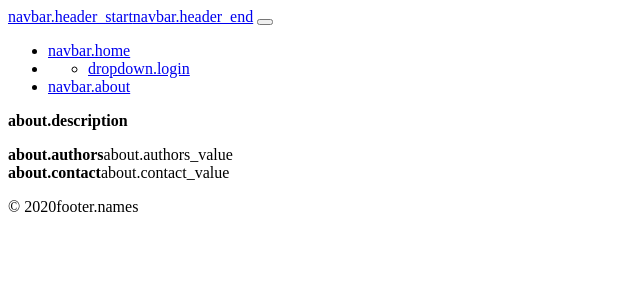
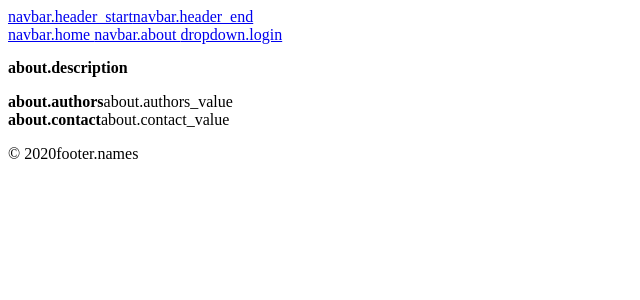
Before and after one commit to ArtWen/PHP-SymfonyProject, a Symfony app: template templates/about/index.html.twig in a window 1280 px wide. Shown: the top 300 px of the page, without its empty margins (0-640 px from the left). Run offline with Twig, Linux system fonts and the light colour scheme; the template is opened without the code that fills it, so the values that code supplies are empty; some libraries are stand-ins or nearby versions.

Commit message:
Rebuild base.html.twig

```diff
--- a/templates/base.html.twig
+++ b/templates/base.html.twig
@@ -9,77 +9,49 @@
         {% endblock %}
     </head>
     <body>
-        <nav class="navbar navbar-expand-lg navbar-light bg-light">
-            <a class="navbar-brand" href="{{ path('index') }}">{{ 'navbar.header_start'|trans }}<span class="navbar-authors">{{ 'navbar.header_end'|trans }}</span></a>
-            <button class="navbar-toggler" type="button" data-toggle="collapse" data-target="#navbar" aria-controls="navbar" aria-expanded="false" aria-label="Toggle navigation">
-                <span class="navbar-toggler-icon"></span>
-            </button>
+        <nav class="navbar row">
+            <div class="headerTitle link">
+                <a href="{{ path('index') }}">
+                    {{ 'navbar.header_start'|trans }}<span class="navbar-authors">{{ 'navbar.header_end'|trans }}</span>
+                </a>
+            </div>
+            <div class="navButtons">
+                <a class="navButton link" href="{{ path('index') }}">
+                    <i class="fa fa-home" aria-hidden="true"></i> {{ 'navbar.home'|trans }}
+                </a>
 
-            <div class="collapse navbar-collapse" id="navbar">
-                <ul class="navbar-nav ml-auto">
-                    <li class="nav-item active">
-                        <a class="nav-link" href="{{ path('index') }}">{{ 'navbar.home'|trans }}</a>
-                    </li>
                 {% if is_granted('ROLE_ADMIN') %}
-                        <li class="nav-item active">
-                            <a class="nav-link" href="{{ path('admin_panel') }}"> {{ 'navbar.admin_panel'|trans }} </a>
-                        </li>
+                    <a class="navButton link" href="{{ path('admin_panel') }}">
+                        {{ 'navbar.admin_panel'|trans }}
+                    </a>
                 {% endif %}
-                    <li class="dropdown nav-item pointer">
-                        <a href="#" class="nav-link dropdown-toggle" data-toggle="dropdown" role="button" aria-expanded="false" id="user">
-                            <i class="fa fa-user" aria-hidden="true"></i>
-                            <span class="caret"></span>
+
+                <a class="navButton link" href="{{ path('about_index') }}">
+                    <i class="fa fa-info" aria-hidden="true"></i> {{ 'navbar.about'|trans }}
                 </a>
-                        <ul class="dropdown-menu dropdown-menu-right user" role="menu" aria-labelledby="user">
+
                 {% if app.user %}
-                                <li>
-                                    <a class="dropdown-item" href="{{ path('app_logout') }}">
-                                        <i class="fa fa-sign-out" aria-hidden="true"></i> {{ 'dropdown.logout'|trans }}
+                    <a class="navButton link" href="{{ path('app_logout') }}">
+                        <i class="fa fa-sign-out-alt" aria-hidden="true"></i> {{ 'dropdown.logout'|trans }}
                     </a>
-                                </li>
                 {% else %}
-                                <li>
-                                    <a class="dropdown-item" href="{{ path('app_login') }}">
-                                        <i class="fa fa-sign-in" aria-hidden="true"></i> {{ 'dropdown.login'|trans }}
+                    <a class="navButton link" href="{{ path('app_login') }}">
+                        <i class="fa fa-sign-in-alt" aria-hidden="true"></i> {{ 'dropdown.login'|trans }}
                     </a>
-                                </li>
                 {% endif %}
-                        </ul>
-                    </li>
-                    <li class="nav-item">
-                        <a class="nav-link" href="{{ path('about_index') }}">{{ 'navbar.about'|trans }}</a>
-                    </li>
-                </ul>
             </div>
         </nav>
 
-        <div class="container body-container">
+        <div class="main">
             {% block body %}
-                <div class="row">
-                    <div class="col-sm-9">
-                        {% block main %}{% endblock %}
-                    </div>
-                    <div class="col-sm-3">
-                        <div>{% block sidebar %}{% endblock %}</div>
-                    </div>
-                </div>
+                {% block main %} {% endblock %}
             {% endblock %}
         </div>
 
         {% block footer %}
-            <footer class="bg-light">
-                <div class="container">
-                    <div class="row center-row">
-                        <div class="col-md-6 text-center">
-                            <p>© {{ 'now'|date('Y') }}{{ 'footer.names'|trans }}</p>
+            <div class="footer row">
+                © {{ 'now'|date('Y') }}{{ 'footer.names'|trans }}
             </div>
-                    </div>
-                </div>
-            </footer>
-        {% endblock %}
-
-        {% block javascripts %}
-            {{ encore_entry_script_tags('app') }}
         {% endblock %}
     </body>
 </html>
--- a/templates/projects/index.html.twig
+++ b/templates/projects/index.html.twig
@@ -4,7 +4,6 @@
 
 {% block main %}
     <!--Twig stworzony przez: Maciej Moryń-->
-
     {% for project in projects %}
         <h2 style="margin-top: 10px"><a href="{{ path('projects_project', {id: project.id}) }}"><b>{{ project.title }}</b></a></h2>
         <p>
```
Also changed, not shown: assets/css/app.scss (+74 -0 lines). Lines whose indentation alone changed are shown as unchanged.
